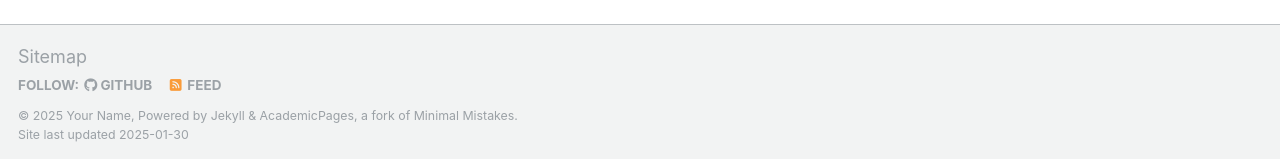
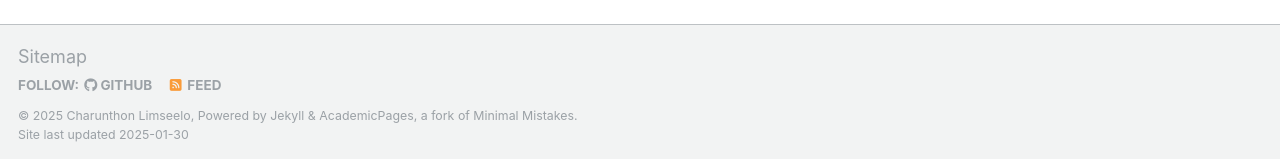
Before and after one commit to chrnthnkmutt/chrnthnkmutt.github.io, a Jekyll site: the page built from _pages/about.md, in a window 1280 px wide and 900 px high, scrolled down 2643 px, cut to the strip 285-900 px from the top of the window. Shown: the part 453-612 px from the top of the strip. Built offline with Jekyll 4.4.1, drawn with Linux system fonts in a browser that asks for light colours; some of the changed text lies outside the part shown.

Commit message:
edit website nane

```diff
--- a/_config.yml
+++ b/_config.yml
@@ -8,10 +8,10 @@
 
 # Basic Site Settings
 locale                   : "en-US"
-title                    : "Your Name / Site Title"
+title                    : "Charunthon Limseelo"
 title_separator          : "-"
-name                     : &name "Your Name"
-description              : &description "personal description"
+name                     : &name "Charunthon Limseelo"
+description              : &description "Personal Portfolio"
 url                      : https://chrnthnkmutt.github.io # the base hostname & protocol for your site e.g. "https://[your GitHub username].github.io"
 baseurl                  : "" # the subpath of your site, e.g. "/blog"
 repository               : "chrnthnkmutt/chrnthnkmutt.github.io"
```
